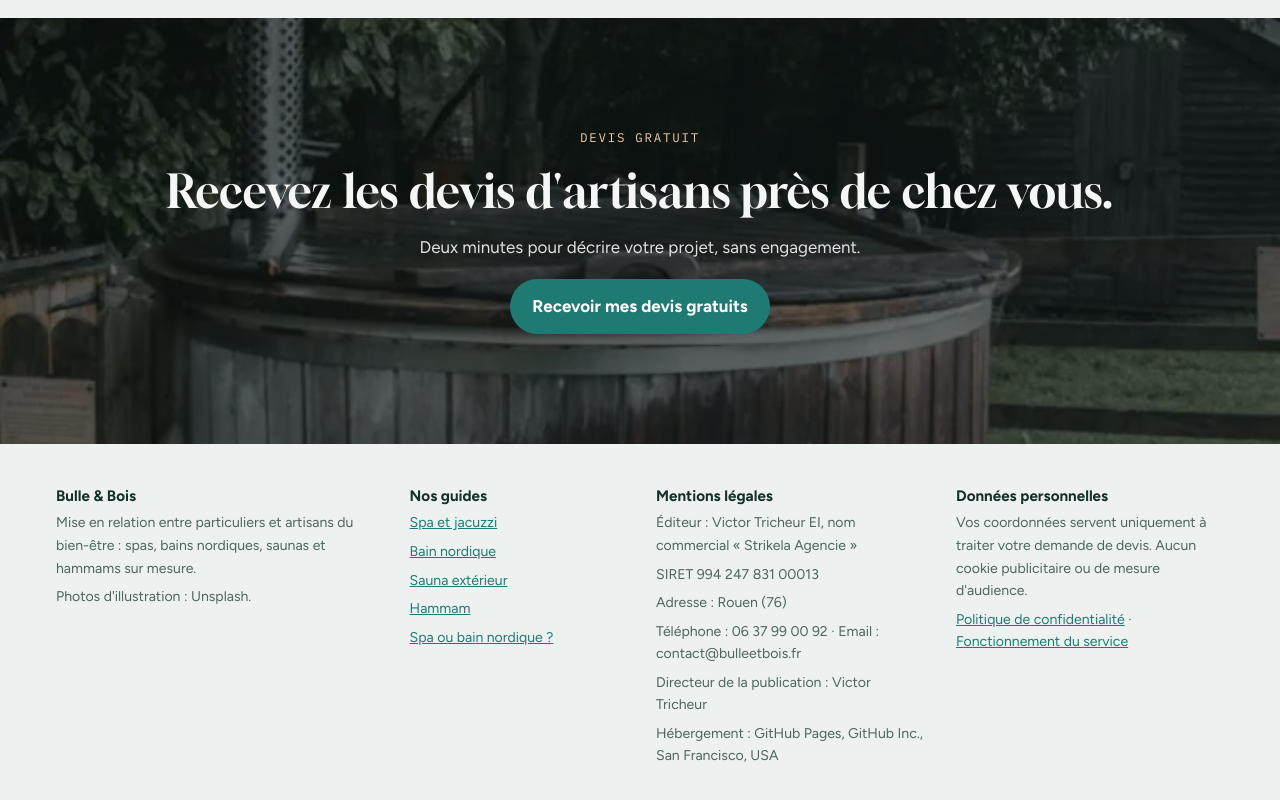
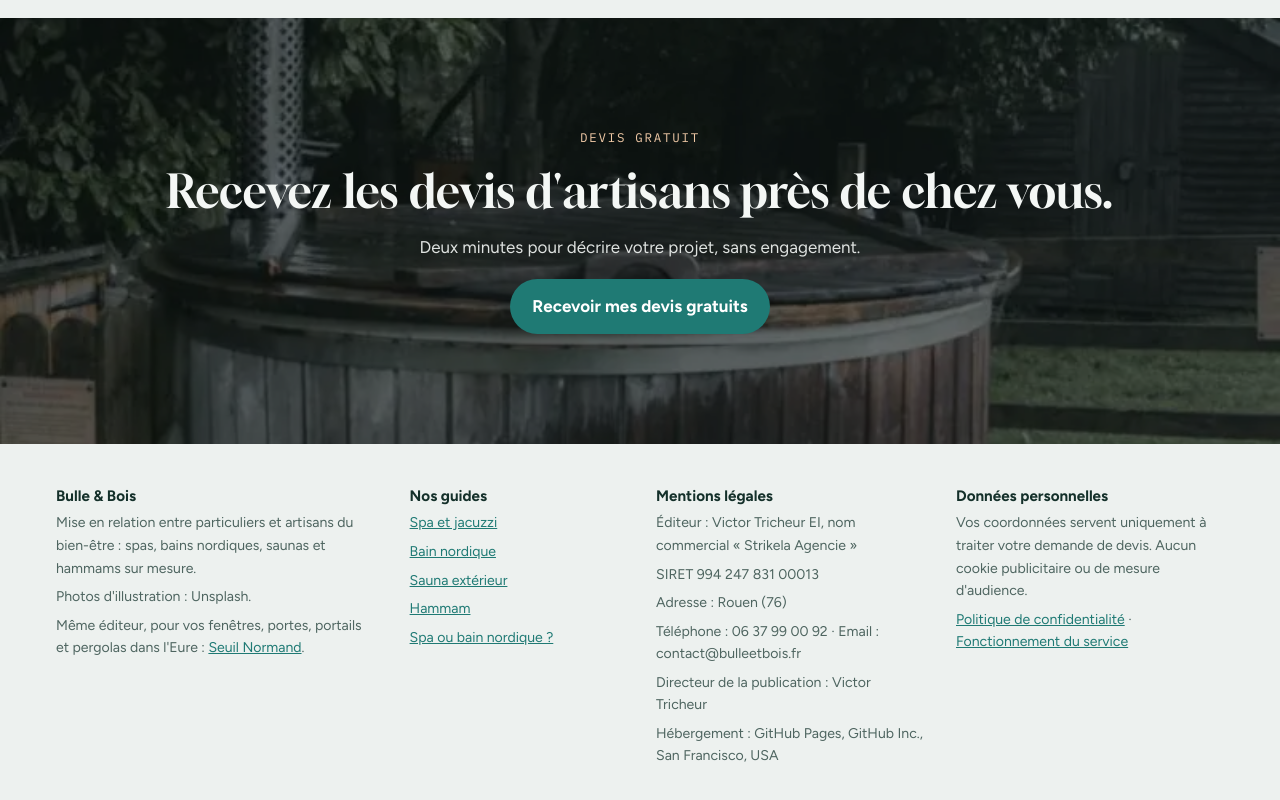
Before and after one commit to vtricheur/bulle-et-bois, a plain HTML site: page bain-nordique/index.html in a window 1280 px wide. Shown: the part 4353-5153 px from the top of the page. Drawn offline with Linux system fonts and the light colour scheme.

Commit message:
Pied de page : lien vers Seuil Normand
Co-Authored-By: Claude Opus 5.5 <noreply@anthropic.com>
Claude-Session: https://claude.ai/code/session_01We8tQ89BA2M4w93eQ64a3C

```diff
--- a/bain-nordique/index.html
+++ b/bain-nordique/index.html
@@ -393,6 +393,7 @@ body.on-legal .wa-float{display:none}
       <h3>Bulle &amp; Bois</h3>
       <p>Mise en relation entre particuliers et artisans du bien-être : spas, bains nordiques, saunas et hammams sur mesure.</p>
       <p>Photos d'illustration : Unsplash.</p>
+      <p>Même éditeur, pour vos fenêtres, portes, portails et pergolas dans l'Eure : <a href="https://seuilnormand.fr/">Seuil Normand</a>.</p>
     </div>
     <nav aria-label="Guides">
       <h3>Nos guides</h3>
```
Also changed, not shown: hammam/index.html (+1 -0 lines), index.html (+1 -0 lines), sauna/index.html (+1 -0 lines), spa-jacuzzi/index.html (+1 -0 lines), spa-ou-bain-nordique/index.html (+1 -0 lines).
